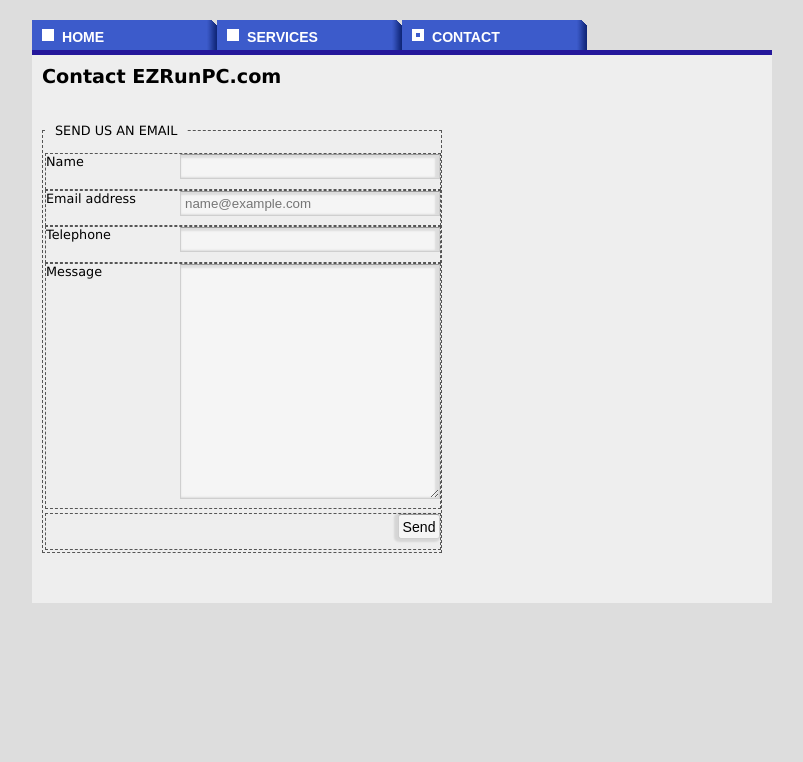
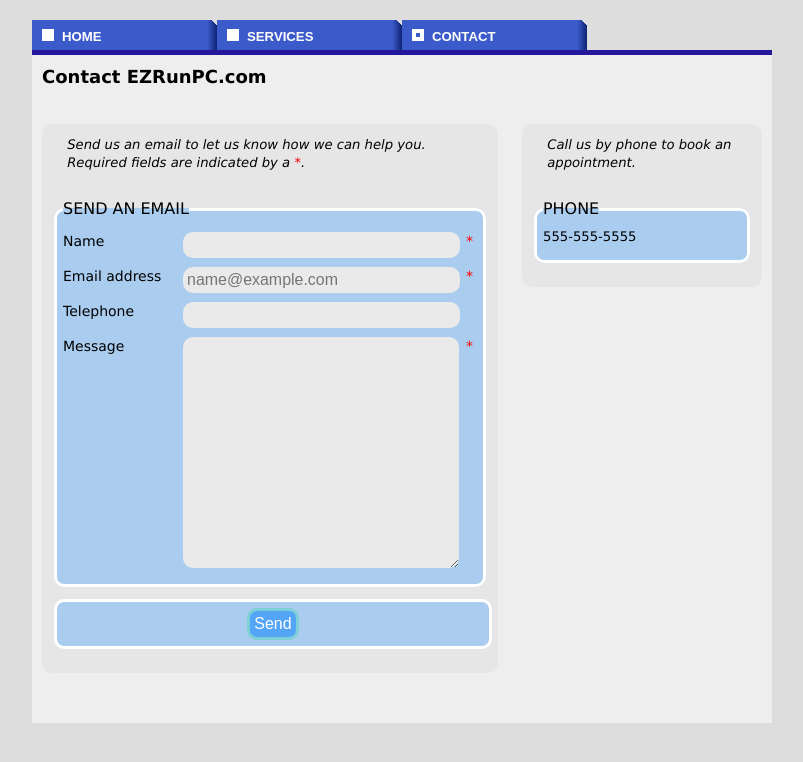
Before and after one commit to sharp11/ezrunpc.com, a PHP site: page /contact.php in a window 1280 px wide. Shown: the top 762 px of the page, without its empty margins (238-1041 px from the left). Run offline with PHP 8.4, Linux system fonts and the light colour scheme.

Commit message:
worked on contact page forms

```diff
--- a/contact.css
+++ b/contact.css
@@ -1,72 +1,83 @@
-#contactPage body {
-  background-color: #fff;
-  color: #111;
-  margin: 0;
-  padding: 0;
-  font: 0.75em/1.3 "Lucida Grande", "Lucida Sans Unicode", "Lucida Sans", Verdana, Tahoma, sans-serif;
-}
-
 .formWrapper {
     float: left;
-    width: 80%;
+    width: 60%;
     margin: 20px auto 40px auto;
 }
 
-.clearfix:after {
-		content: "should not see this following the element this is applied to";
-		display: block;
-		height: 0;
-		clear: both;
-    visibility: hidden;
-}
-
 form {
-  width: 400px;
+    background-color: rgb(230, 230, 230);
+    width: 100%;
+    padding: 1em;
+    -webkit-border-radius: 10px;
+    -moz-border-radius: 10px;
+    border-radius: 10px;
 }
 
 fieldset {
-		border: 1px dashed #555555;
-		padding: 15px 2px 2px 2px;
+    background-color: rgba(30, 144, 255, 0.3);
+    border: 3px solid rgb(255,255,255);
+    -webkit-border-radius: 10px;
+    -moz-border-radius: 10px;
+    border-radius: 10px;
+    margin: 0 0 1em 0;
+    padding: 0 0.5em 0 0.5em;
+}
+
+fieldset:hover {
+    background-color: rgb(0, 128, 255);
 }
 
 legend {
-		padding: 0 10px;
-		font-family: Verdana, Arial, Helvetica, sans-serif;
-		color: #000000;
+    font-size: 133%;
     text-transform: uppercase;
-    font-weight: 550;
 }
 
 form div {
     float: left;
     width: 100%;
-  border: 1px dashed #555555;
     padding: 0 0 0.75em 0;
+    position: relative;
+}
+
+p.help {
+    font-style: italic;
+    padding: 0 1em 1em 1em;
+}
+
+form p.help em {
+    color: red;
+}
+
+form fieldset div:first-of-type {
+    padding-top: 1em;
 }
 
 form label {
     float: left;
-  width: 120px;
+    width: 29%;
+    font-size: 116.7%;
 }
 
-form textarea, form input {
-  float:right;
-  width: 250px;
-  border-top: 1px solid #999;
-  border-right: 1px solid #ccc;
-  border-bottom: 1px solid #cfcfcf;
-  border-left: 1px solid #cfcfcf;
-  -webkit-box-shadow: inset -2px 1px 2px 2px rgba(0, 0, 0, 0.1);
-  -moz-box-shadow: inset -2px 1px 2px 2px rgba(0, 0, 0, 0.1);
-  box-shadow: inset -2px 1px 2px 2px rgba(0, 0, 0, 0.1);
-  padding: 4px;
-  background-color: #f5f5f5;
+form div label em {
+    position: absolute;
+    color: red;
+    right: 4px;
+}
+
+form textarea, input {
+    width: 65%;
+    font-size: 133%;
+    border: 0;
+    -webkit-border-radius: 10px;
+    -moz-border-radius: 10px;
+    border-radius: 10px;
+    padding: 0.25em;
+    background-color: #eaeaea;
 }
 
 form textarea:focus, form input:focus {
   background-color: #ffffff;
 }
-
 
 input:focus:required:invalid {
     background-image: url(images/error.png);
@@ -84,25 +95,35 @@
     background-image: url(images/email_error.png);
 }
 
+div.submit {
+    float: none;
+    background-color: rgba(30, 144, 255, 0.3);
+    border: 3px solid rgb(255,255,255);
+    -webkit-border-radius: 10px;
+    -moz-border-radius: 10px;
+    border-radius: 10px;
+    margin: 0 0 1em 0;
+    padding: 0.5em 0 0.5em 0;
+    text-align: center;
+}
+
+div.submit:hover {
+    background-color: rgb(0, 128, 255);
+}
+
 form input[type="submit"] {
-  float: none;
     width: auto;
-  padding: 0.25em;
-  -webkit-box-shadow: -2px 1px 2px 2px rgba(0, 0, 0, 0.1);
-  -moz-box-shadow: -2px 1px 2px 2px rgba(0, 0, 0, 0.1);
-  box-shadow: -2px 1px 2px 2px rgba(0, 0, 0, 0.1);
-  font-size: 110%;
-  -webkit-border-radius: 3px;
-  -moz-border-radius: 3px;
-  border-radius: 3px;
+    border: 3px solid rgb(126,208,214);
+    background-color: rgba(0, 128, 255, 0.5);
+    color: rgb(255,255,255);
 }
 
 form input[type="submit"]:focus {
   background-color: #fbef8e;
 }
 
-form div.submit {
-  text-align: right;
+form input[type="submit"]:hover {
+    background-color: rgb(0, 0, 255);
 }
 
 #contactPage .warning {
@@ -116,3 +137,27 @@
     font-size: 1px;
     visibility: hidden;
 }
+
+.phonenumWrapper {
+    float: right;
+    background-color: rgb(230, 230, 230);
+    width: 30%;
+    margin: 20px auto 40px auto;
+    padding: 1em;
+    -webkit-border-radius: 10px;
+    -moz-border-radius: 10px;
+    border-radius: 10px;
+}
+
+#phonefieldset p:first-of-type {
+    padding-top: 0.6em;
+}
+
+
+.clearfix:after {
+		content: "should not see this following the element this is applied to";
+		display: block;
+		height: 0;
+		clear: both;
+    visibility: hidden;
+}
--- a/contact.php
+++ b/contact.php
@@ -72,17 +72,18 @@
 				}
 			?>
 
-			<div class="formWrapper clearfix">
+			<div class="formWrapper">
 				<form action="<?php echo $_SERVER['PHP_SELF']; ?>" method="post">
+				<p class="help">Send us an email to let us know how we can help you. Required fields are indicated by a <em>*</em>.</p>
 	      	<fieldset>
-	        	<legend>Send us an Email</legend>
+	        	<legend>Send An Email</legend>
 		        <div>
-		          <label for="realname">Name</label>
+		          <label for="realname">Name <em>*</em></label>
 		          <input class="formField" type="text" id="realname" name="realname" size="30" required="required" />
 		        </div>
 
 		        <div>
-		          <label for="email">Email address</label>
+		          <label for="email">Email address <em>*</em></label>
 		          <input class="formField" type="email" id="email" name="email" size="30" required="required" placeholder="name@example.com" />
 		        </div>
 
@@ -92,20 +93,28 @@
 		        </div>
 
 			    	<div>
-		          <label for="message">Message</label>
+		          <label for="message">Message <em>*</em></label>
 		      		<textarea class="formField" id="message" name="message" rows="15" cols="20" required="required"></textarea>
 		      	</div>
 
 						<div id="hiddenCaptcha">
 							<input type="text" name="hiddenCaptcha" value="" />
 						</div>
+		     	</fieldset>
 
-						<div class="submit">
+					<div class="submit">
 							<input class="submitButton" type="submit" name="Send" value="Send" />
-						</div>
-		     	</fieldset>
+					</div>
 				</form>
 			</div> <!-- formWrapper -->
+
+			<div class="phonenumWrapper">
+				<p class="help">Call us by phone to book an appointment.</p>
+				<fieldset id="phonefieldset">
+	        	<legend>Phone</legend>
+						<p class=phoneNumber>555-555-5555</p>
+				</fieldset>
+			</div>
 
 		</div> <!-- content -->
   </div> <!-- wrapper -->
--- a/index.css
+++ b/index.css
@@ -1,16 +1,18 @@
+/* GLOBAL RESET */
 * {
     margin: 0;
 		padding: 0;
-	}
+}
 
 html {
 		font-size: 100%;
 	}
 
 body {
-		font: 80% Verdana, Arial, Helvetica, sans-serif;
+    font: 0.75em/1.3 "Lucida Grande", "Lucida Sans Unicode", "Lucida Sans", Verdana, Tahoma, sans-serif;
+		/*font: Verdana, Arial, Helvetica, sans-serif;*/
 		background: #dddddd;
-	}
+}
 
 p {
 		font: 1.1em/1.4 Verdana, Arial, Helvetica, sans-serif;
```
Lines whose indentation alone changed are shown as unchanged.
